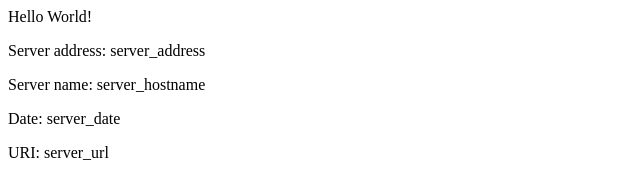
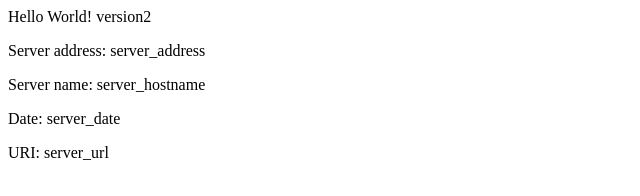
Before and after one commit to geethasetty/eks-example, a plain HTML site: page src/index.html in a window 1280 px wide. Shown: the full height of the page, 0-640 px from the left. Drawn offline with Linux system fonts and the light colour scheme.

Commit message:
v2 Updating home page

```diff
--- a/src/index.html
+++ b/src/index.html
@@ -1,8 +1,8 @@
 <head>
-<title>Hello World</title>
+<title>Hello World Version2</title>
 </head>
 <div class="info">
-<h>Hello World!</h>
+<h>Hello World! version2</h>
 <p><span>Server&nbsp;address:</span> <span>server_address</span></p>
 <p><span>Server&nbsp;name:</span> <span>server_hostname</span></p>
 <p class="smaller"><span>Date:</span> <span>server_date</span></p>
```
